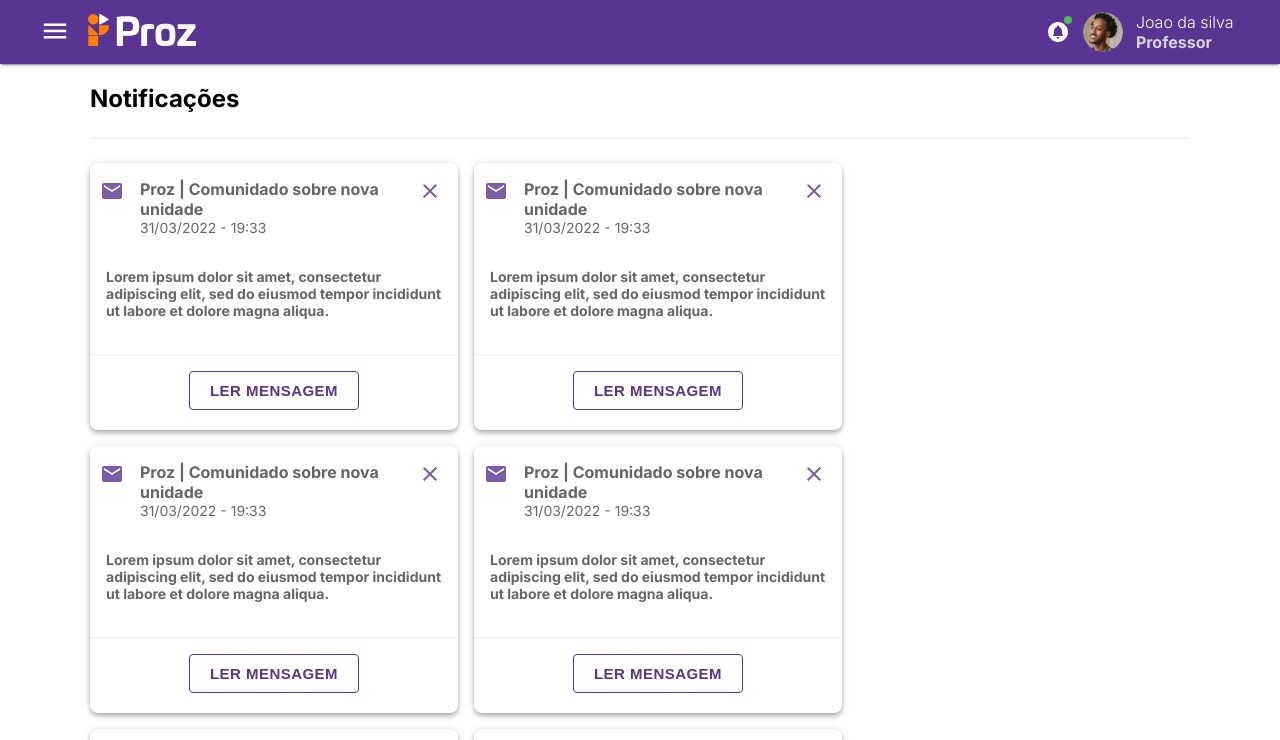
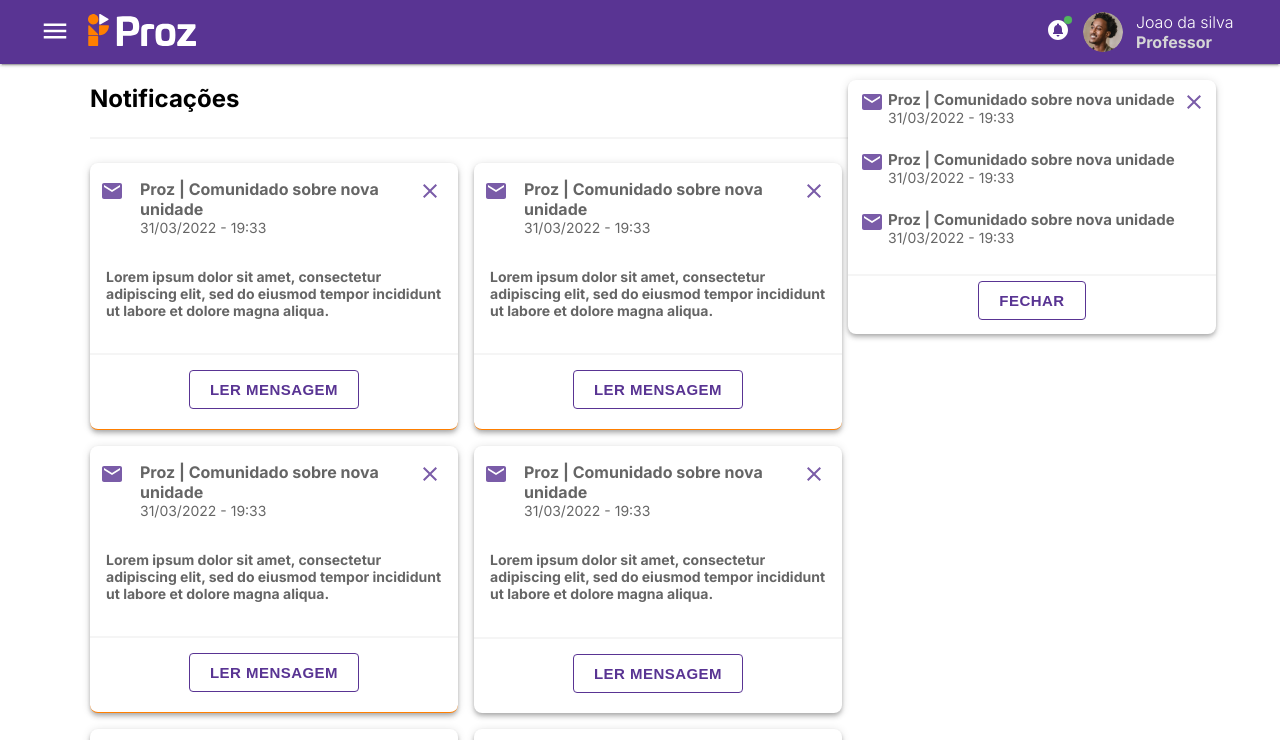
Before and after one commit to Luizfelippepucca/Proz, a Next.js app: page / in a window 1280 px wide. Shown: the top 740 px of the page. Built offline with nearby package versions, Linux system fonts and the light colour scheme.

Commit message:
create drower component

```diff
--- a/app/components/Card/index.tsx
+++ b/app/components/Card/index.tsx
@@ -12,14 +12,31 @@ interface CardProps {
   hour: string;
   date: string;
   content: string;
+  status: string;
   click: (id: number) => void;
 }
-const Card = ({ id, content, date, hour, opened, title, click }: CardProps) => {
+const Card = ({
+  id,
+  content,
+  date,
+  hour,
+  opened,
+  title,
+  status,
+  click,
+}: CardProps) => {
   const handleTetse = () => {
     click(id);
   };
   return (
-    <div className="wrapperCard" style={{ height: !opened ? 267 : 467 }}>
+    <div
+      className="wrapperCard"
+      style={{
+        height: !opened ? 267 : 467,
+        borderBottom:
+          status !== "old" ? "1px solid var(--color-border-primary)" : 0,
+      }}
+    >
       <div className="headerCard">
         <div style={{ width: 40 }}>
           <Image src={IconMail} alt="mensagem" />
--- /dev/null
+++ b/app/components/Drawer/index.tsx
@@ -0,0 +1,88 @@
+"use Client";
+import Image from "next/image";
+import IconClose from "../../assets/Close.svg";
+import IconMessage from "../../assets/Email.svg";
+import "./styles.css";
+import Button from "../Button";
+import { CardList } from "@/app/page";
+import { useEffect, useState } from "react";
+
+interface DrawerProps {
+  list: CardList[];
+}
+const Drawer = ({ list }: DrawerProps) => {
+  const [notification, setNotification] = useState<CardList[]>([]);
+  const teste = false;
+
+  const handleReadNotification = (id: number) => {
+    console.log("clicou");
+    let clone = [...notification];
+    let newlistClone = clone.map((item) => {
+      if (item.id === id) {
+        if (!item.opened) {
+          return { ...item, opened: true, status: "old", read: true };
+        }
+        return { ...item, opened: false };
+      }
+      return { ...item, opened: false };
+    });
+    console.log(newlistClone);
+    setNotification(newlistClone);
+  };
+
+  useEffect(() => {
+    let clone = [...list];
+
+    let newList = clone.filter((item) => item.status === "new");
+    setNotification(newList);
+  }, [list]);
+
+  return (
+    <div className="wrapperDrawer">
+      <div className="notificationArea">
+        {notification.map((item, i) => (
+          <div
+            className="notificationItem"
+            onClick={() => handleReadNotification(item.id)}
+            key={i}
+            style={{ height: item.opened ? 200 : 50 }}
+          >
+            <div className="headerItem">
+              <Image
+                src={IconMessage}
+                alt="mensagem"
+                style={{ marginRight: 4 }}
+              />
+
+              <div className="wrapperTitle">
+                <p>{item.title}</p>
+                <span>
+                  {item.date} - {item.hour}
+                </span>
+              </div>
+            </div>
+            <div style={{ width: "100%", marginTop: 12, overflow: "auto" }}>
+              <span>{item.content}</span>
+              <span>{item.content}</span>
+              <span>{item.content}</span>
+            </div>
+          </div>
+        ))}
+
+        <div className="footerDrawer">
+          <Button text="fechar" click={() => console.log("fechou")} />
+        </div>
+      </div>
+      <div style={{ position: "absolute", right: 10, zIndex: 3 }}>
+        <Image
+          src={IconClose}
+          alt="fechar"
+          onClick={() => console.log("fechou")}
+          style={{ cursor: "pointer" }}
+        />
+      </div>
+    </div>
+  );
+};
+
+export default Drawer;
--- /dev/null
+++ b/app/components/Drawer/styles.css
@@ -0,0 +1,82 @@
+.wrapperDrawer {
+  width: 368px;
+  height: auto;
+  max-height: 419px;
+  background-color: var(--color-primary);
+  padding: 16px 0px;
+  display: flex;
+  flex-direction: row;
+  align-items: flex-start;
+  justify-content: space-between;
+  box-shadow: var(--shadow-secondary);
+  border-radius: 8px;
+  transition: all 0.5s ease;
+  position: absolute;
+  z-index: 6;
+  top: 80px;
+  right: 10%;
+  padding: 10px 0px;
+}
+
+.notificationArea {
+  width: 100%;
+  display: flex;
+  flex-direction: column;
+  height: auto;
+  /* background-color: red; */
+  position: relative;
+}
+
+.notificationItem {
+  width: 335px;
+  height: auto;
+  margin-left: 12px;
+  margin-top: 10px;
+  display: flex;
+  flex-direction: column;
+  align-items: flex-start;
+  justify-content: flex-start;
+  overflow-y: hidden;
+  /* background-color: aqua; */
+  cursor: pointer;
+}
+.notificationItem:first-child {
+  margin-top: 0px;
+}
+
+.headerItem {
+  display: flex;
+  flex-direction: row;
+}
+
+.wrapperTitle {
+  flex: 1;
+  display: flex;
+  flex-direction: column;
+}
+.wrapperTitle p {
+  font-size: 15px;
+  color: var(--color-tertiary);
+  opacity: 60%;
+  font-weight: 700;
+}
+.wrapperTitle span {
+  font-size: 14px;
+  color: var(--color-tertiary);
+  opacity: 60%;
+  font-weight: 400;
+}
+
+.footerDrawer {
+  display: flex;
+  height: 50px;
+  align-items: center;
+  justify-content: center;
+  border-top: 2px solid var(--color-divider);
+  margin-top: 14px;
+}
+@media (max-width: 1550px) {
+  .wrapperDrawer {
+    right: 5%;
+  }
+}
--- a/app/components/Header/index.tsx
+++ b/app/components/Header/index.tsx
@@ -5,7 +5,11 @@ import MenuIcon from "../../assets/Menu.svg";
 import LogoIcon from "../../assets/logo.svg";
 import NotificationIcon from "../../assets/CircleNotifications.svg";
 
-const Header = () => {
+interface HeaderProps {
+  click: () => void;
+}
+
+const Header = ({ click }: HeaderProps) => {
   return (
     <div className="headercontainer">
       <header className="header">
@@ -20,6 +24,7 @@ const Header = () => {
           />
         </div>
         <div className="headerRight">
+          <div onClick={click} style={{ cursor: "pointer" }}>
             <div className="notification"></div>
             <Image
               width={24}
@@ -27,6 +32,7 @@ const Header = () => {
               src={NotificationIcon}
               alt="notificações"
             />
+          </div>
           <div className="wrapperPerfilImage">
             <Image
               width={40}
--- a/app/components/Layout/index.tsx
+++ b/app/components/Layout/index.tsx
@@ -4,11 +4,12 @@ import Header from "../Header";
 
 interface LayoutProps {
   children: ReactElement;
+  click: () => void;
 }
-const Layout = ({ children }: LayoutProps) => {
+const Layout = ({ children, click }: LayoutProps) => {
   return (
     <div className="container">
-      <Header />
+      <Header click={click} />
       <main className="mainContent"> {children}</main>
     </div>
   );
--- a/app/globals.css
+++ b/app/globals.css
@@ -7,6 +7,7 @@
   --color-divider: #f5f5f5;
   --shadow-primary: 0px 3px 1px -2px rgba(0, 0, 0, 0.2),
     0px 2px 2px rgba(0, 0, 0, 0.14), 0px 1px 5px rgba(0, 0, 0, 0.12);
+  --color-border-primary: #ff7f00;
 
   --shadow-secondary: 0px 2px 4px -1px rgba(0, 0, 0, 0.2),
     0px 4px 5px rgba(0, 0, 0, 0.14), 0px 1px 10px rgba(0, 0, 0, 0.12);
--- a/app/page.tsx
+++ b/app/page.tsx
@@ -1,17 +1,20 @@
 "use client";
-import { useEffect, useState } from "react";
+import { Fragment, useEffect, useState } from "react";
 import Card from "./components/Card";
 import EmptyState from "./components/EmptyState/indext";
 import Layout from "./components/Layout";
 import "./page.css";
+import Drawer from "./components/Drawer";
 
-interface CardList {
+export interface CardList {
   id: number;
   opened: boolean;
   title: string;
   hour: string;
   date: string;
   content: string;
+  status: string;
+  read?: boolean;
 }
 
 const noticationData = [
@@ -23,6 +26,7 @@ const noticationData = [
     date: "31/03/2022",
     content: `Lorem ipsum dolor sit amet, consectetur adipiscing elit, sed do
     eiusmod tempor incididunt ut labore et dolore magna aliqua.`,
+    status: "new",
   },
   {
     id: 2,
@@ -32,6 +36,7 @@ const noticationData = [
     date: "31/03/2022",
     content: `Lorem ipsum dolor sit amet, consectetur adipiscing elit, sed do
     eiusmod tempor incididunt ut labore et dolore magna aliqua.`,
+    status: "new",
   },
   {
     id: 3,
@@ -41,6 +46,7 @@ const noticationData = [
     date: "31/03/2022",
     content: `Lorem ipsum dolor sit amet, consectetur adipiscing elit, sed do
     eiusmod tempor incididunt ut labore et dolore magna aliqua.`,
+    status: "new",
   },
   {
     id: 4,
@@ -50,6 +56,7 @@ const noticationData = [
     date: "31/03/2022",
     content: `Lorem ipsum dolor sit amet, consectetur adipiscing elit, sed do
     eiusmod tempor incididunt ut labore et dolore magna aliqua.`,
+    status: "old",
   },
   {
     id: 5,
@@ -59,6 +66,7 @@ const noticationData = [
     date: "31/03/2022",
     content: `Lorem ipsum dolor sit amet, consectetur adipiscing elit, sed do
     eiusmod tempor incididunt ut labore et dolore magna aliqua.`,
+    status: "old",
   },
   {
     id: 6,
@@ -68,6 +76,7 @@ const noticationData = [
     date: "31/03/2022",
     content: `Lorem ipsum dolor sit amet, consectetur adipiscing elit, sed do
     eiusmod tempor incididunt ut labore et dolore magna aliqua.`,
+    status: "old",
   },
 ];
 
@@ -79,10 +88,11 @@ export default function Home() {
 
     const newList = clone.map((item) => {
       if (item.id === id) {
-        if (!item.opened) {
+        if (!item.opened && item.status === "new") {
+          return { ...item, opened: true, status: "old" };
+        }
+        if (!item.opened && item.status !== "new")
           return { ...item, opened: true };
-        }
-        return { ...item, opened: false };
       }
       return { ...item, opened: false };
     });
@@ -90,11 +100,17 @@ export default function Home() {
     setListCard(newList);
   };
 
+  const handleOpenNotification = () => {
+    console.log("abriu");
+  };
+
   useEffect(() => {
     setListCard(noticationData);
   }, []);
   return (
-    <Layout>
+    <Fragment>
+      <Drawer list={listCard} />
+      <Layout click={handleOpenNotification}>
         <div className="content">
           <h1 className="title">Notificações</h1>
           <div className="divider"> </div>
@@ -110,11 +126,13 @@ export default function Home() {
                 hour={item.hour}
                 opened={item.opened}
                 title={item.title}
+                status={item.status}
                 click={() => handleOpenCard(item.id)}
               />
             ))}
           </div>
         </div>
       </Layout>
+    </Fragment>
   );
 }
```
Lines whose indentation alone changed are shown as unchanged.
